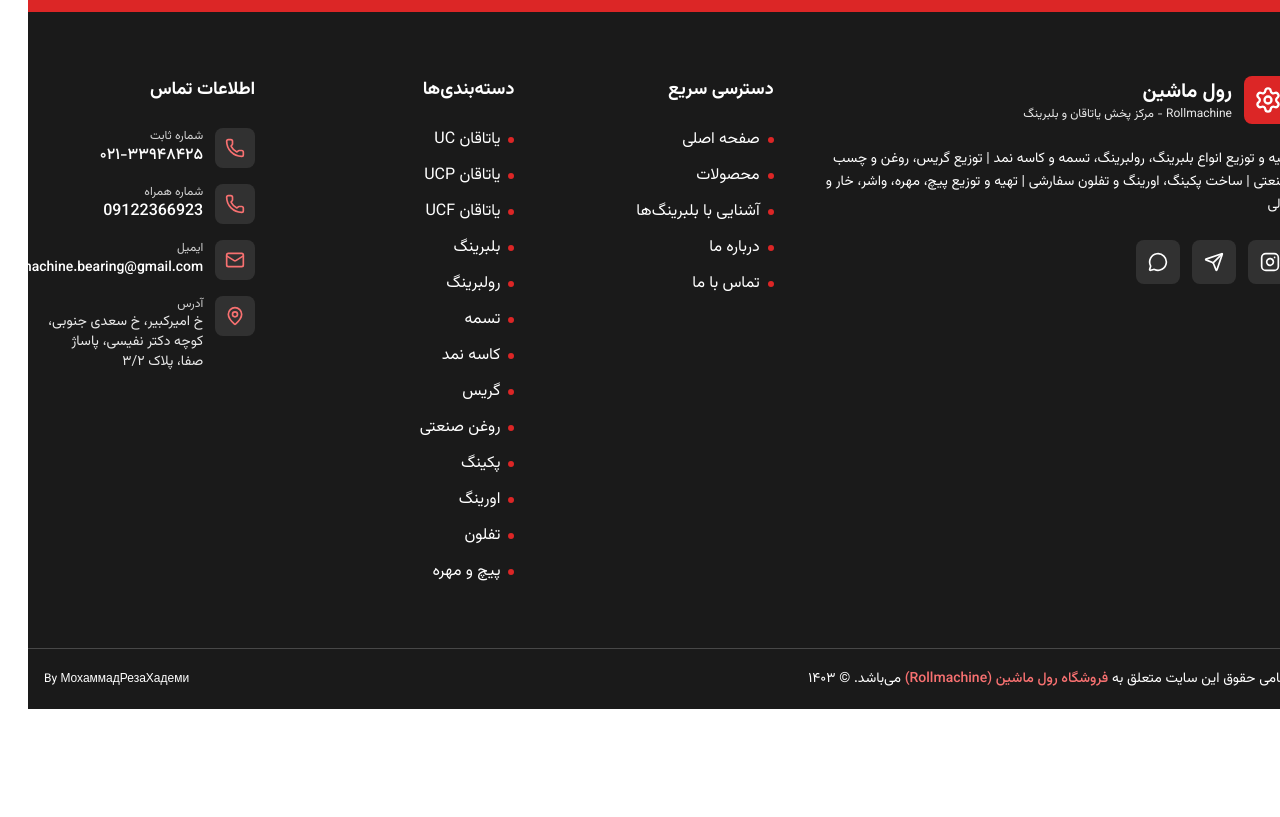
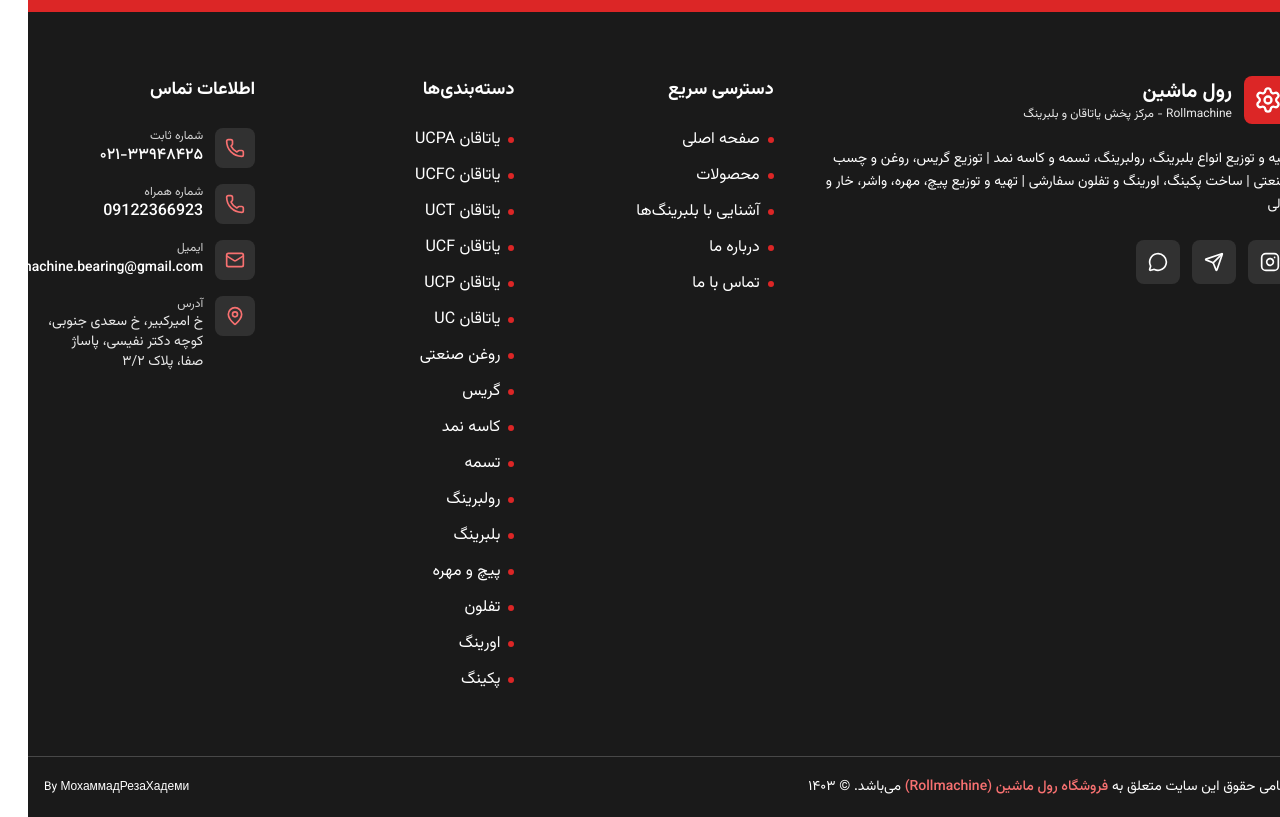
Before and after one commit to MhmdKh7/mohamadsite, a Next.js app: page / in a window 1280 px wide. Shown: the part 4600-5417 px from the top of the page. Before the commit the page ends 5309 px from the top, so only its background shows below. Built offline with nearby package versions, Linux system fonts and the light colour scheme.

Commit message:
refactor: footer categories use siteCategories

```diff
--- a/components/footer.tsx
+++ b/components/footer.tsx
@@ -8,31 +8,13 @@
   Settings,
   Send
 } from 'lucide-react'
-import { categoryInfo } from '@/lib/category-info'
-
-const footerCategorySlugs = [
-  'uc',
-  'ucp',
-  'ucf',
-  'ball-bearing',
-  'roller-bearing',
-  'belt',
-  'oil-seal',
-  'grease',
-  'oil',
-  'packing',
-  'oring',
-  'teflon',
-  'bolt-nut',
-] as const
+import { siteCategories } from '@/lib/site-categories'
 
 export function Footer() {
-  const categoryLinks = footerCategorySlugs
-    .map((slug) => {
-      const info = categoryInfo[slug]
-      return info ? { slug, name: info.name } : null
-    })
-    .filter(Boolean) as { slug: string; name: string }[]
+  const categoryLinks = siteCategories.map((cat) => ({
+    slug: cat.slug,
+    name: cat.name,
+  }))
 
   return (
     <footer className="bg-primary text-primary-foreground">
```
